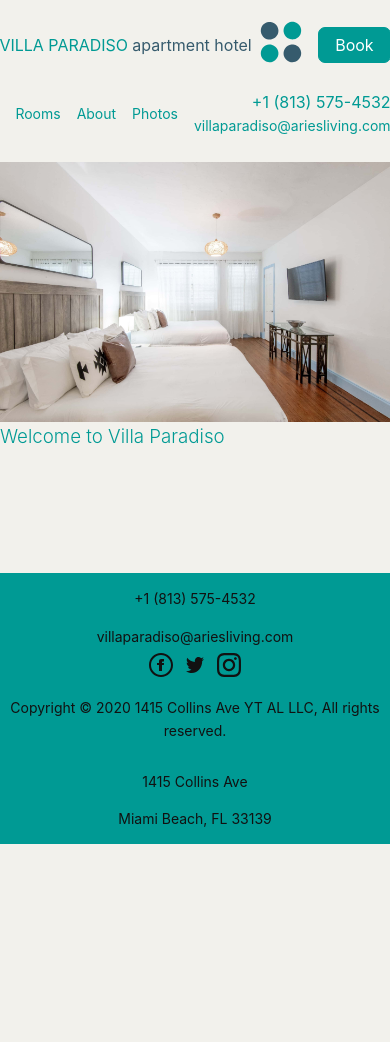
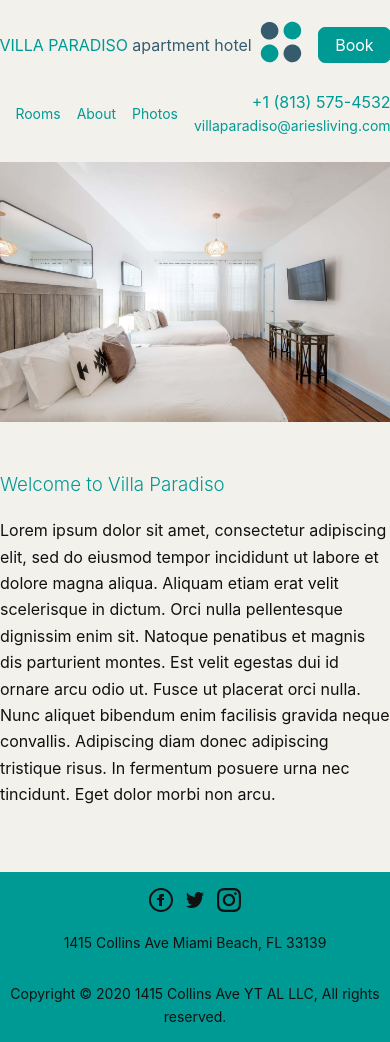
Before and after one commit to dmartss/villa-paradiso-hotels, a Next.js app: page / in a window 390 px wide. Before the commit the page ends 844 px from the top, so only its background shows below. Built offline with nearby package versions, Linux system fonts and the light colour scheme; a web font is replaced by a local one.

Commit message:
more home content & footer update styles

```diff
--- a/components/button.js
+++ b/components/button.js
@@ -14,7 +14,7 @@ const cachedStyles = css`
     padding: 0.25rem 0.5rem;
     margin: -0.25rem -0.5rem;
     border-radius: 7px;
-    color: #0070f3;
+    color: var(--accents-1);
     background-color: transparent;
     border: none;
     font-size: inherit;
@@ -23,8 +23,8 @@ const cachedStyles = css`
     outline: none;
   }
   .btn:hover {
-    color: #0070f3;
-    background: rgba(0, 118, 255, 0.1);
+    color: var(--accents-1);
+    background: rgba(0, 154, 148, 0.1);
   }
   .btn.invert {
     margin: 0;
@@ -32,16 +32,16 @@ const cachedStyles = css`
     height: 2.81rem;
     line-height: 2.8rem;
     border-radius: 7px;
-    background-color: #0070f3;
-    box-shadow: 0 4px 14px 0 rgba(0, 118, 255, 0.39);
+    background-color: var(--accents-1);
+    box-shadow: 0 4px 14px 0 rgba(0, 154, 148, 0.39);
     color: white;
   }
   .btn.invert:hover {
     background: var(--accents-1);
-    box-shadow: 0 6px 20px rgba(0, 118, 255, 0.23);
+    box-shadow: 0 6px 20px rgba(0, 154, 148, 0.23);
   }
   .btn.invert:active {
-    background: #006ae6;
+    background: var(--accents-2);
   }
   .btn.invert.outline {
     background: #fff;
--- a/components/footer/footer.module.css
+++ b/components/footer/footer.module.css
@@ -18,8 +18,8 @@
   color: var(--accents-3);
 }
 
-.content > :global(div.tl),
-.content > :global(div.tr) {
+.content > :global(.tl),
+.content > :global(.tr) {
   flex: 0 1 25%;
 }
 
@@ -40,22 +40,19 @@
   display: inline-flex;
   padding: 5px;
 }
+.mobile {
+  display: none;
+}
 
 @media (max-width: 960px) {
-  .root {
-    position: fixed;
-    left: 0;
-    bottom: 0;
-    width: 100%;
+  .content > :global(.tl),
+  .content > :global(.tr) {
+    display: none;
   }
-
-  .content {
-    display: flex;
-    flex-direction: column;
-    justify-content: flex-end;
-    align-items: center;
+  .mobile {
+    display: block;
   }
-  .content > * {
-    text-align: center;
+  .social > a {
+    padding-top: var(--gap);
   }
 }
--- a/components/footer/index.js
+++ b/components/footer/index.js
@@ -36,6 +36,9 @@ export default function Footer() {
                 </a>
               </span>
 
+              <p className={styles.mobile}>
+                {ADDRESS_TOP} {ADDRESS_BOTTOM}
+              </p>
               <p>
                 Copyright © {`${new Date().getFullYear()}`} {LLC_NAME}, All rights reserved.
               </p>
--- a/components/home/index.js
+++ b/components/home/index.js
@@ -3,11 +3,28 @@ import { NAME_SHORT } from 'lib/constants'
 
 export default function Home() {
   return (
-    <Container role="main" padding wide center overflow>
+    <Container role="main" padding wide center overflow dotBackground>
       <Container>
-        <img className="no-drag" src="/room.jpg" />
-        <h3 className="mute fw3">Welcome to {NAME_SHORT}</h3>
+        <img className="no-drag no-tap-highlight" src="/room.jpg" />
+        <div className="intro-container no-drag no-tap-highlight">
+          <h3 className="mute fw3">Welcome to {NAME_SHORT}</h3>
+          <p>
+            Lorem ipsum dolor sit amet, consectetur adipiscing elit, sed do eiusmod tempor
+            incididunt ut labore et dolore magna aliqua. Aliquam etiam erat velit scelerisque in
+            dictum. Orci nulla pellentesque dignissim enim sit. Natoque penatibus et magnis dis
+            parturient montes. Est velit egestas dui id ornare arcu odio ut. Fusce ut placerat orci
+            nulla. Nunc aliquet bibendum enim facilisis gravida neque convallis. Adipiscing diam
+            donec adipiscing tristique risus. In fermentum posuere urna nec tincidunt. Eget dolor
+            morbi non arcu.
+          </p>
+        </div>
       </Container>
+      <style jsx>{`
+        .intro-container {
+          padding: 3rem 0;
+          overflow: visible;
+        }
+      `}</style>
     </Container>
   )
 }
```
Also changed, not shown: components/section-header.js (added, +35 -0 lines).
